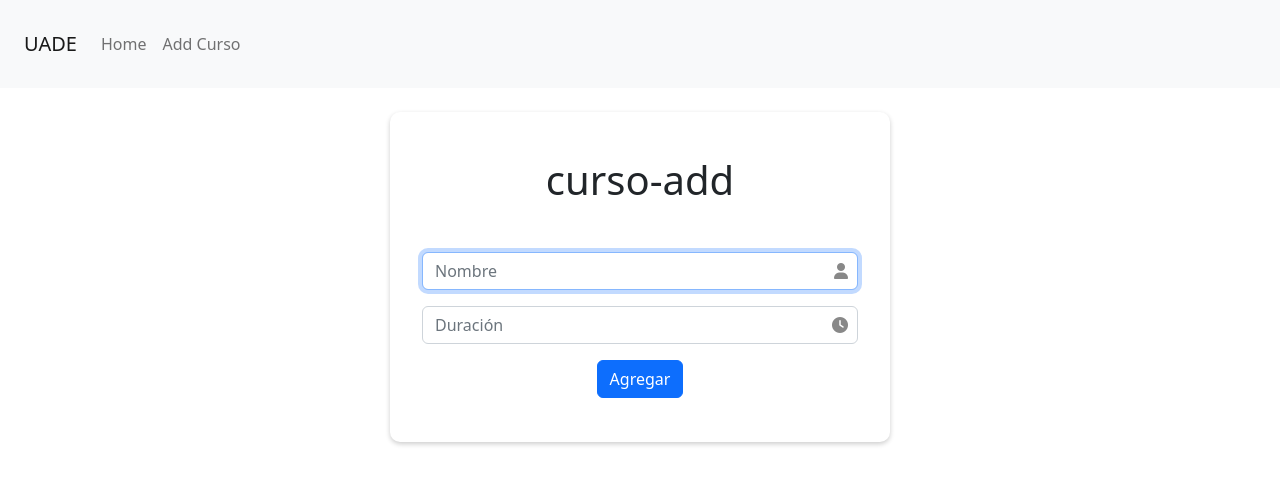
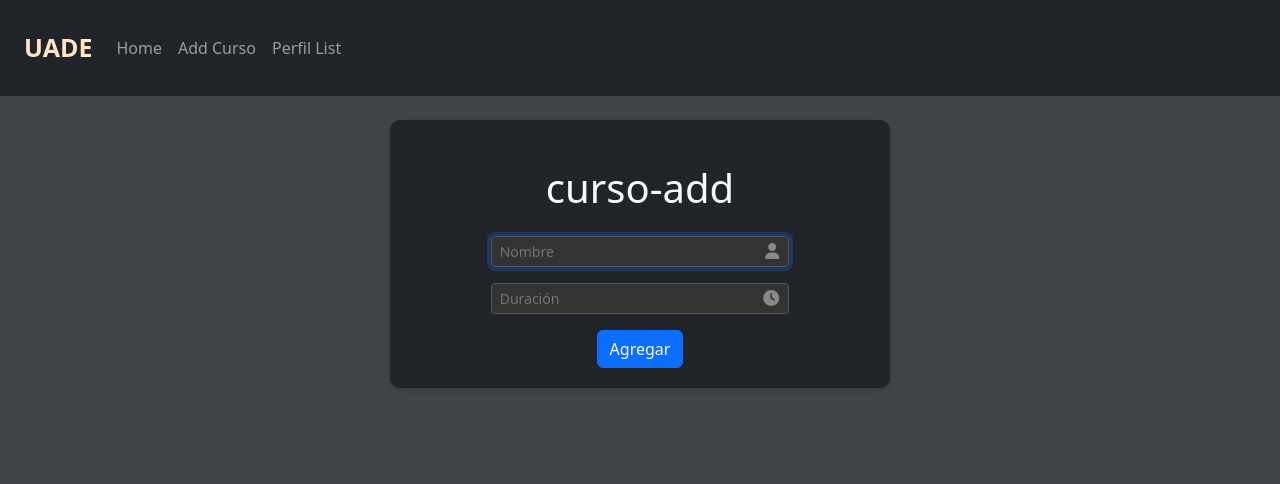
Before and after one commit to SbaGomez/UadeProyectFrontend, an Angular app: page /app-curso-add in a window 1280 px wide. Shown: the top 484 px of the page. Built offline with nearby package versions, Linux system fonts and the light colour scheme.

Commit message:
Theme dark y cambios en diseño

```diff
--- a/src/app/app-routing.module.ts
+++ b/src/app/app-routing.module.ts
@@ -2,10 +2,12 @@ import { NgModule } from '@angular/core';
 import { RouterModule, Routes } from '@angular/router';
 import { CursoListComponent } from './components/curso-list/curso-list.component';
 import { CursoAddComponent } from './components/curso-add/curso-add.component';
+import { PerfilListComponent } from './components/perfil-list/perfil-list.component';
 
 const routes: Routes = [
   { path: 'app-curso-list', component: CursoListComponent },
   { path: 'app-curso-add', component: CursoAddComponent },
+  { path: 'app-perfil-list', component: PerfilListComponent },
   { path: '', redirectTo: '/app-curso-list', pathMatch: 'full' } // Ruta predeterminada
 ];
 
--- a/src/app/app.component.css
+++ b/src/app/app.component.css
@@ -1,23 +1,13 @@
-.dropdown-content {
-    display: none;
-    position: absolute;
-    background-color: #f9f9f9;
-    min-width: 160px;
-    box-shadow: 0px 8px 16px 0px rgba(0,0,0,0.2);
-    z-index: 1;
-  }
+body, html {
+  height: 100% !important;
+  margin: 0 !important;
+  padding: 0 !important;
+  background-color: #404549;
+  min-height: 100vh;
+}
 
-  .dropdown-content a {
-    color: black;
-    padding: 12px 16px;
-    text-decoration: none;
-    display: block;
-  }
-
-  .dropdown-content a:hover {
-    background-color: #f1f1f1;
-  }
-
-  .nav-item:hover .dropdown-content {
-    display: block;
-  }
+.logo {
+  font-size: 25px;
+  font-weight: 600;
+  color: bisque;
+}
--- a/src/app/app.component.html
+++ b/src/app/app.component.html
@@ -1,7 +1,6 @@
 <body>
-
-<nav class="navbar navbar-expand-lg navbar-light bg-light p-4">
-        <a class="navbar-brand" routerLink="/">UADE</a>
+    <nav class="navbar navbar-expand-lg navbar-dark bg-dark p-4">
+        <a class="navbar-brand logo" routerLink="/">UADE</a>
         <button class="navbar-toggler" type="button" data-bs-toggle="collapse" data-bs-target="#navbarNavDropdown"
             aria-controls="navbarNavDropdown" aria-expanded="false" aria-label="Toggle navigation">
             <span class="navbar-toggler-icon"></span>
@@ -14,6 +13,9 @@
                 <li class="nav-item">
                     <a class="nav-link" routerLink="/app-curso-add">Add Curso</a>
                 </li>
+                <li class="nav-item">
+                    <a class="nav-link" routerLink="/app-perfil-list">Perfil List</a>
+                </li>
             </ul>
         </div>
     </nav>
--- a/src/app/app.component.ts
+++ b/src/app/app.component.ts
@@ -1,4 +1,5 @@
 import { Component } from '@angular/core';
+import { Title } from '@angular/platform-browser';
 
 @Component({
   selector: 'app-root',
@@ -6,5 +7,10 @@ import { Component } from '@angular/core';
   styleUrls: ['./app.component.css']
 })
 export class AppComponent {
-  title = 'UadeProyectFrontend';
+
+  constructor(private titleService: Title) { }
+
+  ngOnInit() {
+    this.titleService.setTitle('Home');
+  }
 }
--- a/src/app/components/curso-add/curso-add.component.css
+++ b/src/app/components/curso-add/curso-add.component.css
@@ -2,12 +2,18 @@
   background-color: #fff;
   padding: 20px;
   border-radius: 10px;
-  width: 500px;
+  max-width: 500px;
   box-shadow: 0px 2px 5px rgba(0, 0, 0, 0.2);
 }
 
+.dark-input {
+  background-color: #333;
+  color: #fff;
+  border-color: #555;
+}
+
 .text-danger {
-  color: #b41825 !important;
+  color: #d4646d !important;
   font-size: 11px;
   font-weight: 700;
   font-family: Arial, Helvetica, sans-serif;
@@ -18,10 +24,10 @@
 }
 
 .error-icon{
-  color: #000;
+  color: #daa30d;
   font-weight: 900;
   margin-right: 5px;
-  font-size: 14px;
+  font-size: 16px;
 }
 
 .close {
@@ -34,6 +40,8 @@
   font-size: 2rem;
   transition: color 0.3s;
   border-radius: 50%;
+  height: 62px;
+  line-height: 30px;
 }
 
 .close:hover {
--- a/src/app/components/curso-add/curso-add.component.html
+++ b/src/app/components/curso-add/curso-add.component.html
@@ -1,11 +1,11 @@
-<div class="container container-sm mt-4">
+<div class="container bg-dark mt-4">
   <form [formGroup]="cursoForm">
-    <h1 class="text-center my-4">curso-add</h1>
-    <div class="row justify-content-center">
-      <div class="p-4 text-center">
+    <h1 class="text-center text-light my-4">curso-add</h1>
+    <div class="row justify-content-center text-center">
+      <div class="col-lg-8 col-md-8 col-sm-10">
         <div class="form-group mb-3">
           <div class="input-icon">
-            <input class="form-control" formControlName="nombre" type="text" maxlength="2" placeholder="Nombre">
+            <input class="form-control form-control-sm w-100 dark-input" formControlName="nombre" type="text" placeholder="Nombre">
             <i class="fas fa-user"></i>
           </div>
           <div *ngIf="nombre.invalid && (nombre.dirty || nombre.touched)">
@@ -16,7 +16,7 @@
         </div>
         <div class="form-group mb-3">
           <div class="input-icon">
-            <input class="form-control" formControlName="duracion" type="text" maxlength="2" placeholder="Duración">
+            <input class="form-control form-control-sm w-100 dark-input" formControlName="duracion" type="text" maxlength="2" placeholder="Duración">
             <i class="fas fa-clock"></i>
           </div>
           <div *ngIf="duracion.invalid && (duracion.dirty || duracion.touched)">
@@ -31,13 +31,11 @@
         <div class="form-group">
           <button class="btn btn-primary" (click)="addCurso()">Agregar</button>
         </div>
-        <!-- <div *ngIf="mensajeError" class="text-danger text-center p-4">
-          <p>{{ mensajeError }}</p>
-        </div> -->
       </div>
     </div>
   </form>
 </div>
+
 
 <ng-template #modalAdd let-modal>
   <div class="modal-header">
--- a/src/app/components/curso-add/curso-add.component.ts
+++ b/src/app/components/curso-add/curso-add.component.ts
@@ -4,6 +4,7 @@ import { Curso } from 'src/app/models/curso';
 import { CursoService } from 'src/app/services/curso.service';
 import { NgbModal } from '@ng-bootstrap/ng-bootstrap';
 import { Router } from '@angular/router';
+import { Title } from '@angular/platform-browser';
 
 @Component({
   selector: 'app-curso-add',
@@ -20,14 +21,19 @@ export class CursoAddComponent {
   public mensajeError: string = '';
   public mensajeTitulo: string = '';
 
-  constructor(private router: Router,private formBuilder: FormBuilder, private cursoservices: CursoService, private modalService: NgbModal) {
+  constructor(private router: Router,
+    private formBuilder: FormBuilder,
+    private cursoservices: CursoService,
+    private modalService: NgbModal,
+    private titleService: Title) {
     this.cursoForm = this.formBuilder.group({
       nombre: ['', Validators.required],
       duracion: ['', Validators.required]
     });
-   }
+  }
 
   ngOnInit() {
+    this.titleService.setTitle('Curso Add');
     this.curso.nombre = "";
     this.curso.duracion = 0;
     this.cursoForm = new FormGroup({
@@ -36,7 +42,7 @@ export class CursoAddComponent {
         updateOn: 'blur'
       }),
       duracion: new FormControl(this.curso.duracion || '', {
-        validators: [Validators.required,Validators.pattern('^[0-9]*$'),Validators.maxLength(2)],
+        validators: [Validators.required, Validators.pattern('^[0-9]*$'), Validators.maxLength(2)],
         updateOn: 'blur'
       })
     });
@@ -79,8 +85,11 @@ export class CursoAddComponent {
 
 
   openModal() {
-    this.modalService.open(this.modalAdd).result.then(
+    const modalRef = this.modalService.open(this.modalAdd);
+
+    modalRef.result.then(
       (result) => {
+        // Manejar cierre del modal
         if (result === 'close') {
           this.router.navigate(['/app-curso-list']);
         }
@@ -89,6 +98,11 @@ export class CursoAddComponent {
         // Manejar cualquier error o rechazo del modal si es necesario
       }
     );
+
+    // Agregar evento hidden para redirigir al hacer clic fuera del modal
+    modalRef.hidden.subscribe(() => {
+      this.router.navigate(['/app-curso-list']);
+    });
   }
 
 
--- a/src/app/components/curso-list/curso-list.component.css
+++ b/src/app/components/curso-list/curso-list.component.css
@@ -2,12 +2,14 @@
   position: absolute;
   right: 10px;
   padding: 0.5rem;
-    background-color: #f8f9fa;
+  background-color: #fff;
   border: none;
   color: #000;
   font-size: 2rem;
   transition: color 0.3s;
   border-radius: 50%;
+  height: 62px;
+  line-height: 30px;
 }
 
 .close:hover {
@@ -24,3 +26,23 @@
   border-radius: 10px;
   box-shadow: 0px 2px 5px rgba(0, 0, 0, 0.2);
 }
+
+.black {
+  color: #000 !important;
+}
+
+.input-icon {
+  position: relative;
+}
+
+.input-icon input {
+  padding-right: 30px; /* Ajusta este valor según sea necesario para evitar que el icono se superponga con el texto */
+}
+
+.input-icon i {
+  position: absolute;
+  top: 50%;
+  right: 10px;
+  transform: translateY(-50%);
+  color: #888; /* Puedes cambiar el color del icono según tus preferencias */
+}
--- a/src/app/components/curso-list/curso-list.component.html
+++ b/src/app/components/curso-list/curso-list.component.html
@@ -1,6 +1,6 @@
-<div class="container container-sm mt-4 mb-4">
-    <h1 class="text-center my-4">curso-list</h1>
-    <table class="table table-striped">
+<div class="container container-sm bg-dark mt-4 mb-4">
+  <h1 class="text-center text-light my-4">curso-list</h1>
+  <table class="table table-striped table-dark">
     <thead>
       <tr>
         <th>Id</th>
@@ -11,19 +11,18 @@
     </thead>
     <tbody>
       <tr *ngFor="let curso of cursoList">
-                <!--<ng-container *ngIf="curso.duracion <= 4">
-                    <td>{{ curso.id }}</td>
-                    <td>{{ curso.nombre }}</td>
-                    <td>{{ curso.duracion }}</td>
-                    <td><button class="btn btn-danger btn-sm" (click)="delete(curso.id)">Borrar</button></td>
-                </ng-container>-->
-                <td>{{ curso.id }}</td>
+        <td style="color: #daa30d;">{{ curso.id }}</td>
         <td>{{ curso.nombre }}</td>
         <td>{{ curso.duracion }}</td>
         <td>
-                    <button class="btn btn-danger btn-sm" (click)="delete(curso.id)">Borrar</button>
-                    <button class="btn btn-warning btn-sm" (click)="view(modalUpdate, curso)"
-                        style="margin-left: 5px;">Update</button>
+          <div class="row">
+            <div class="col">
+              <button class="btn btn-danger btn-sm m-1 black" (click)="delete(curso.id)"><i
+                  class="fas fa-trash-alt"></i></button>
+              <button class="btn btn-warning btn-sm m-1" (click)="view(modalUpdate, curso)"><i
+                  class="fas fa-edit"></i></button>
+            </div>
+          </div>
         </td>
       </tr>
     </tbody>
@@ -41,10 +40,16 @@
     <div class="row justify-content-center">
       <div class="p-4">
         <div class="form-group mb-3">
-              <input class="form-control" [(ngModel)]="nombre" type="text" placeholder="Nombre">
+          <div class="input-icon">
+            <input class="form-control form-control-sm w-100" [(ngModel)]="nombre" type="text" placeholder="Nombre">
+            <i class="fas fa-user"></i>
           </div>
-            <div class="form-group">
-              <input class="form-control" [(ngModel)]="duracion" type="text" placeholder="Duración">
+        </div>
+        <div class="form-group mb-3">
+          <div class="input-icon">
+            <input class="form-control form-control-sm w-100" [(ngModel)]="duracion" type="text" placeholder="Duración">
+            <i class="fas fa-clock"></i>
+          </div>
         </div>
       </div>
     </div>
--- a/src/app/components/curso-list/curso-list.component.ts
+++ b/src/app/components/curso-list/curso-list.component.ts
@@ -2,6 +2,7 @@ import { Component, OnInit } from '@angular/core';
 import { Curso } from 'src/app/models/curso';
 import { CursoService } from 'src/app/services/curso.service';
 import { NgbModal } from '@ng-bootstrap/ng-bootstrap'
+import { Title } from '@angular/platform-browser';
 
 @Component({
   selector: 'app-curso-list',
@@ -16,10 +17,12 @@ export class CursoListComponent implements OnInit {
 
   constructor(
     private cursoservices: CursoService,
-    private modalService: NgbModal) { }
+    private modalService: NgbModal,
+    private titleService: Title) { }
 
   ngOnInit(): void {
 
+    this.titleService.setTitle('Home');
     this.cursoservices.getAll().subscribe(cursoresponse => {
       this.cursoList = cursoresponse
     }, error => {
@@ -32,8 +35,7 @@ export class CursoListComponent implements OnInit {
     this.nombre = curso.nombre
     this.duracion = curso.duracion.toString();
     this.modalService.open(updateModal).result.then(() => {
-        if(this.nombre.trim() !== '' && this.duracion.trim() !== '')
-        {
+      if (this.nombre.trim() !== '' && this.duracion.trim() !== '') {
         curso.nombre = this.nombre;
         curso.duracion = parseInt(this.duracion);
         this.cursoservices.edit(curso).subscribe(() => {
--- a/src/app/components/perfil-list/perfil-list.component.css
+++ b/src/app/components/perfil-list/perfil-list.component.css
@@ -0,0 +1,7 @@
+.container {
+    background-color: #fff;
+    padding: 20px;
+    border-radius: 10px;
+    max-width: 500px;
+    box-shadow: 0px 2px 5px rgba(0, 0, 0, 0.2);
+  }
--- a/src/app/components/perfil-list/perfil-list.component.html
+++ b/src/app/components/perfil-list/perfil-list.component.html
@@ -1 +1,3 @@
-<p>perfil-list works!</p>
+<div class="container bg-dark mt-4">
+
+</div>
```
Lines whose indentation alone changed are shown as unchanged.
